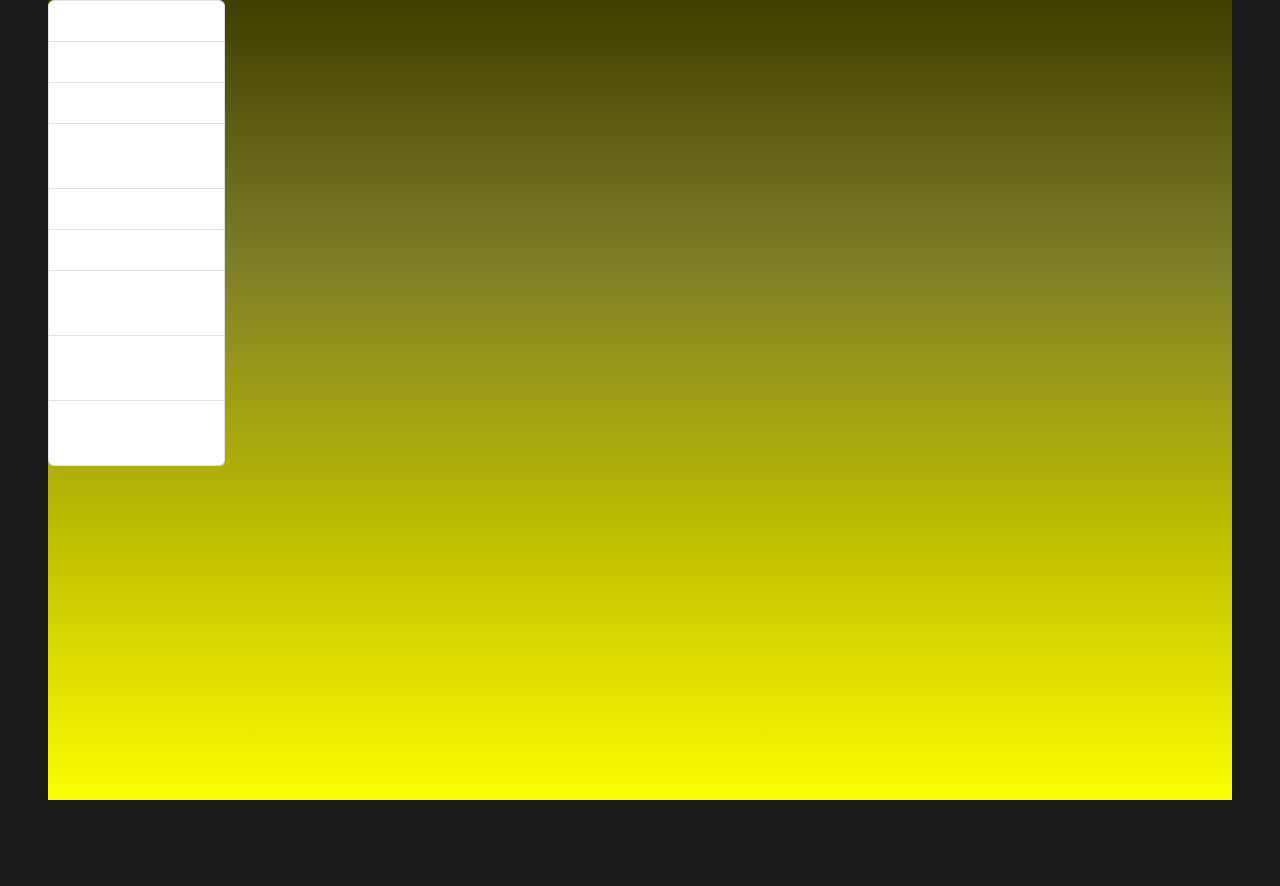
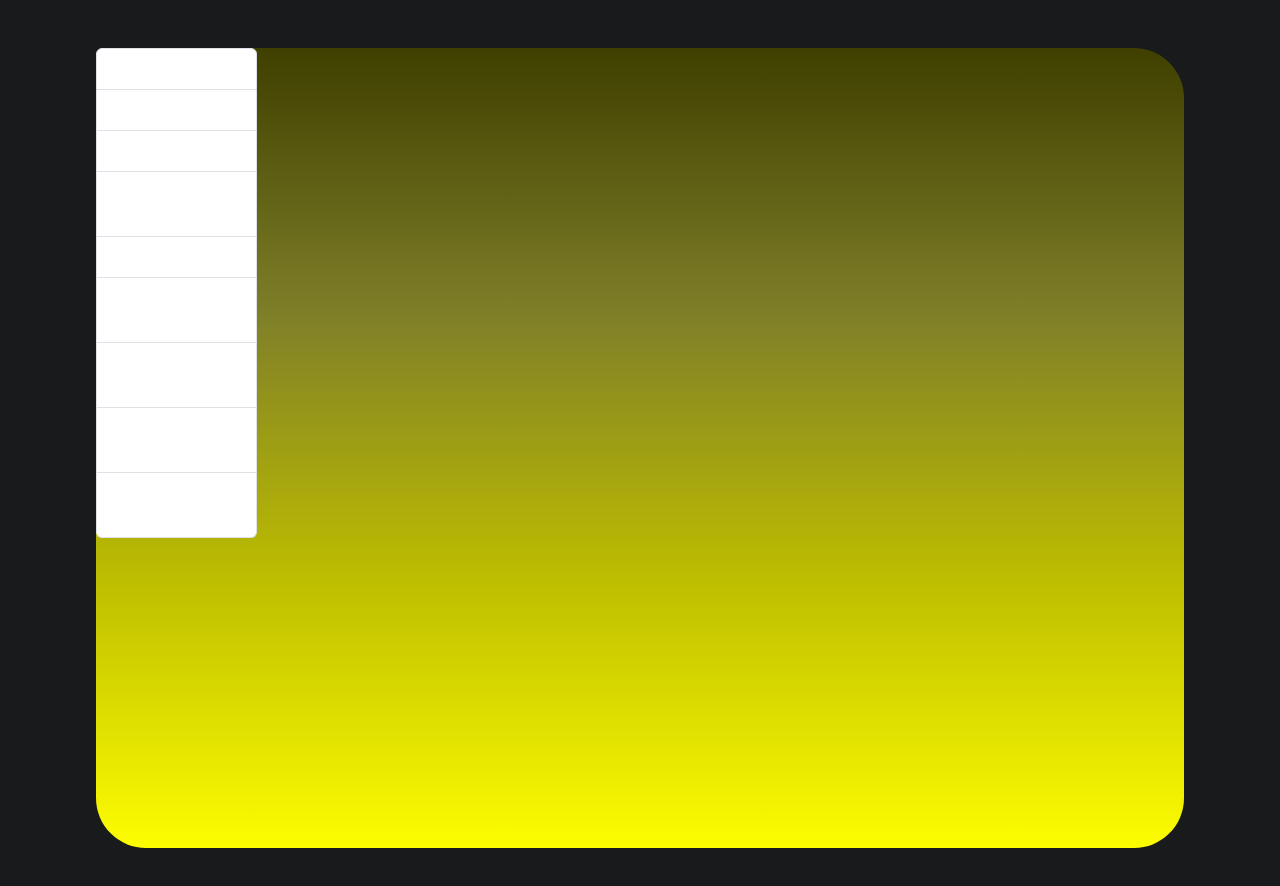
Before and after one commit to tamasboka/popcorns, a Vue app in the folder basic-frontend/: page /admin in a window 1280 px wide. Shown: the top 886 px of the page. Before the commit the page ends 800 px from the top, so only its background shows below. Built offline with nearby package versions, Linux system fonts and the light colour scheme; the HTML template or start-up script is replaced by a standard one; what @vee-validate/i18n would draw is missing.

Commit message:
feat: layouts now have rounded borders, card animations now happen 0.1s slower

```diff
--- a/basic-frontend/src/assets/style.css
+++ b/basic-frontend/src/assets/style.css
@@ -54,7 +54,7 @@ body, nav, footer {
 
 .card {
     border: 5px solid #4e4a43;
-    transition: transform 0.5s, box-shadow 0.5s, font-weight 0.5s;
+    transition: transform 0.4s, box-shadow 0.4s, font-weight 0.4s;
     background: gray;
     height: 10rem;
 }
@@ -99,6 +99,10 @@ a, .navbar-brand, .active {
     color: white !important;
 }
 
+.layout {
+    border-radius: 50px;
+}
+
 /*label {
     color: white;
     text-shadow:
--- a/basic-frontend/src/layouts/AdminLayout.vue
+++ b/basic-frontend/src/layouts/AdminLayout.vue
@@ -22,7 +22,7 @@ export default {
 </script>
 
 <template>
-  <section class="min-vh-100" :class="{'admin': !dark, 'admin-dark': dark}">
+  <section class="min-vh-100 m-5 layout" :class="{'admin': !dark, 'admin-dark': dark}">
     <div class="row">
       <div class="col-12 col-lg-2 col-md-3 col-sm-6">
         <AsideBar @toggle-theme="updateTheme"/>
--- a/basic-frontend/src/layouts/PublicLayout.vue
+++ b/basic-frontend/src/layouts/PublicLayout.vue
@@ -21,7 +21,7 @@ export default {
 
 <template>
   <NavBar @toggle-theme="updateTheme()"/>
-  <section class="min-vh-100" :class="{'public-dark': dark, 'public': !dark}">
+  <section class="min-vh-100 mx-5 layout" :class="{'public-dark': dark, 'public': !dark}">
     <RouterView/>
   </section>
   <Footer/>
--- a/basic-frontend/src/layouts/UserLayout.vue
+++ b/basic-frontend/src/layouts/UserLayout.vue
@@ -10,9 +10,9 @@ export default {
 
 <template>
   <NavBar/>
-  <main class="user min-vh-100">
+  <section class="user mx-5 min-vh-100 layout">
     <RouterView/>
-  </main>
+  </section>
   <Footer/>
 </template>
 
```
